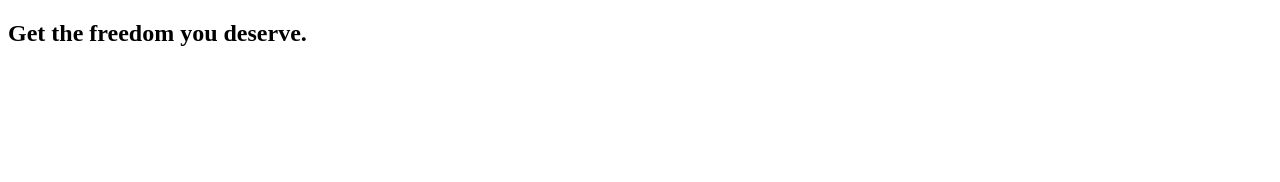
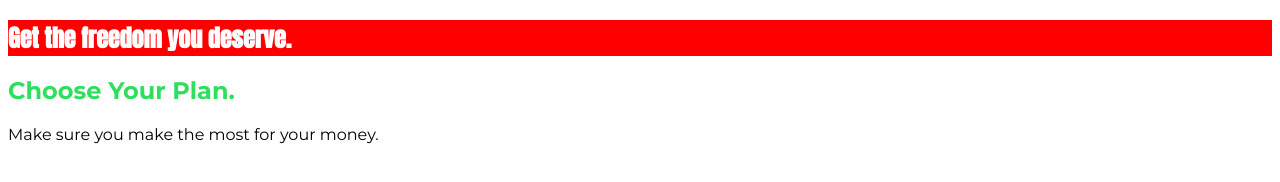
Before and after one commit to hugotacito/css-complete-guide, a plain HTML site: page project-01/index.html in a window 1280 px wide. Drawn offline with Linux system fonts and the light colour scheme.

Commit message:
first task

```diff
--- a/project-01/index.html
+++ b/project-01/index.html
@@ -6,12 +6,22 @@
     <meta http-equiv="X-UA-Compatible" content="ie=edge">
     <title>uHost</title>
     <link rel="shortcut icon" href="favicon.png">
+    <link rel="preconnect" href="https://fonts.googleapis.com">
+    <link rel="preconnect" href="https://fonts.gstatic.com" crossorigin>
+    <link href="https://fonts.googleapis.com/css2?family=Anton&display=swap" rel="stylesheet">
+    <link href="https://fonts.googleapis.com/css2?family=Montserrat:wght@400;700&display=swap" rel="stylesheet">
+
+<link rel="stylesheet" href="./main.css">
 </head>
 
 <body>
     <main>
-        <section>
+        <section id="product-overview">
             <h1>Get the freedom you deserve.</h1>
+        </section>
+        <section id="plans">
+            <h1 class="section-title">Choose Your Plan.</h1>
+            <p>Make sure you make the most for your money.</p>
         </section>
     </main>
 </body>
--- /dev/null
+++ b/project-01/main.css
@@ -0,0 +1,15 @@
+body {
+  font-family: "Montserrat", sans-serif;
+}
+#product-overview {
+  background-color: red;
+}
+
+.section-title {
+  color: #2ddf5c;
+}
+
+#product-overview h1 {
+  color: white;
+  font-family: "Anton", sans-serif;
+}
--- /dev/null
+++ b/task-01/main.css
@@ -0,0 +1,27 @@
+* {
+  font-family: sans-serif;
+}
+
+h1 {
+  font-family: sans-serif;
+}
+
+.second-li code {
+  color: green;
+}
+
+ol .first-li {
+  color: black;
+  background: white;
+}
+
+ol li {
+  font-family: inherit;
+  color: white;
+  background: black;
+}
+
+code {
+  font-family: monospace;
+  color: red;
+}
```
Also changed, not shown: task-01/index.html (added, +22 -0 lines), task-01/instructions.txt (added), 1 other file.
